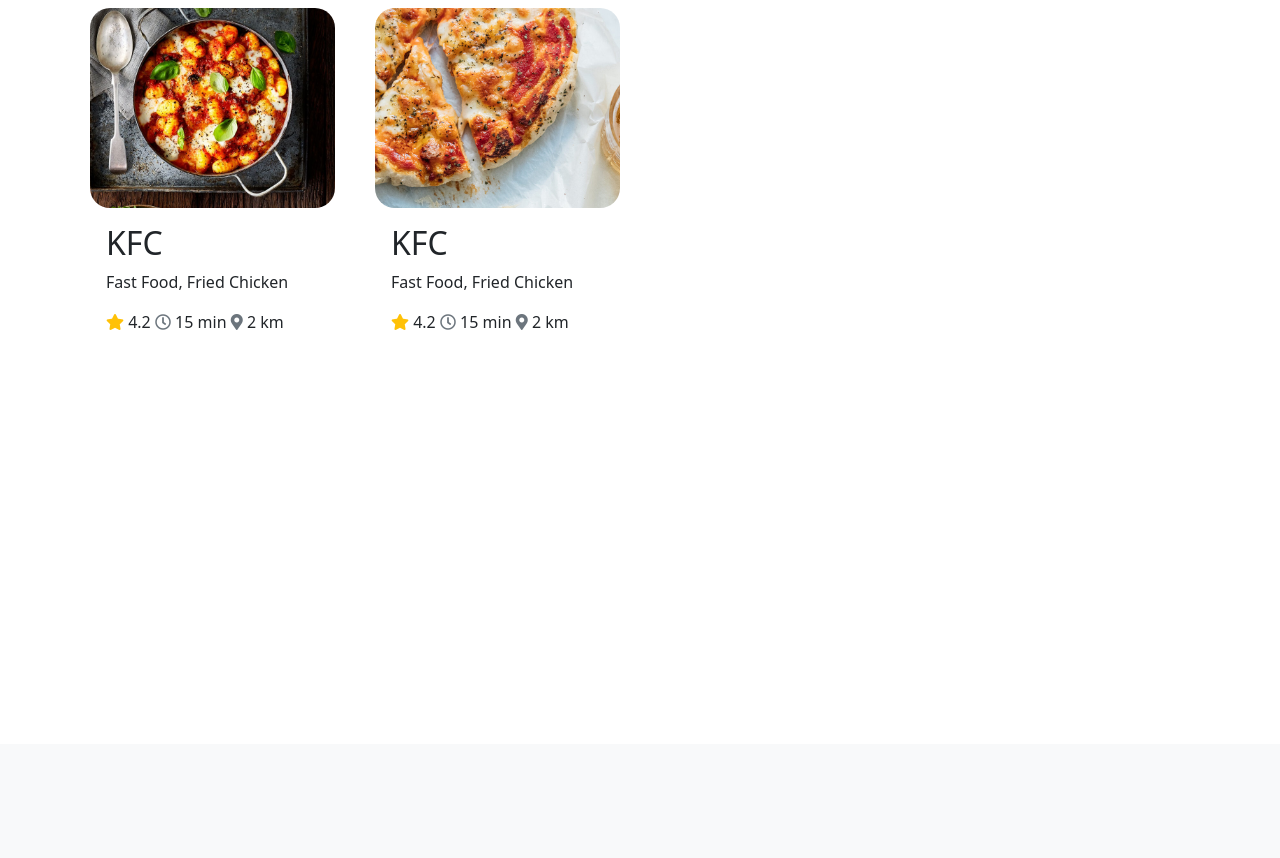
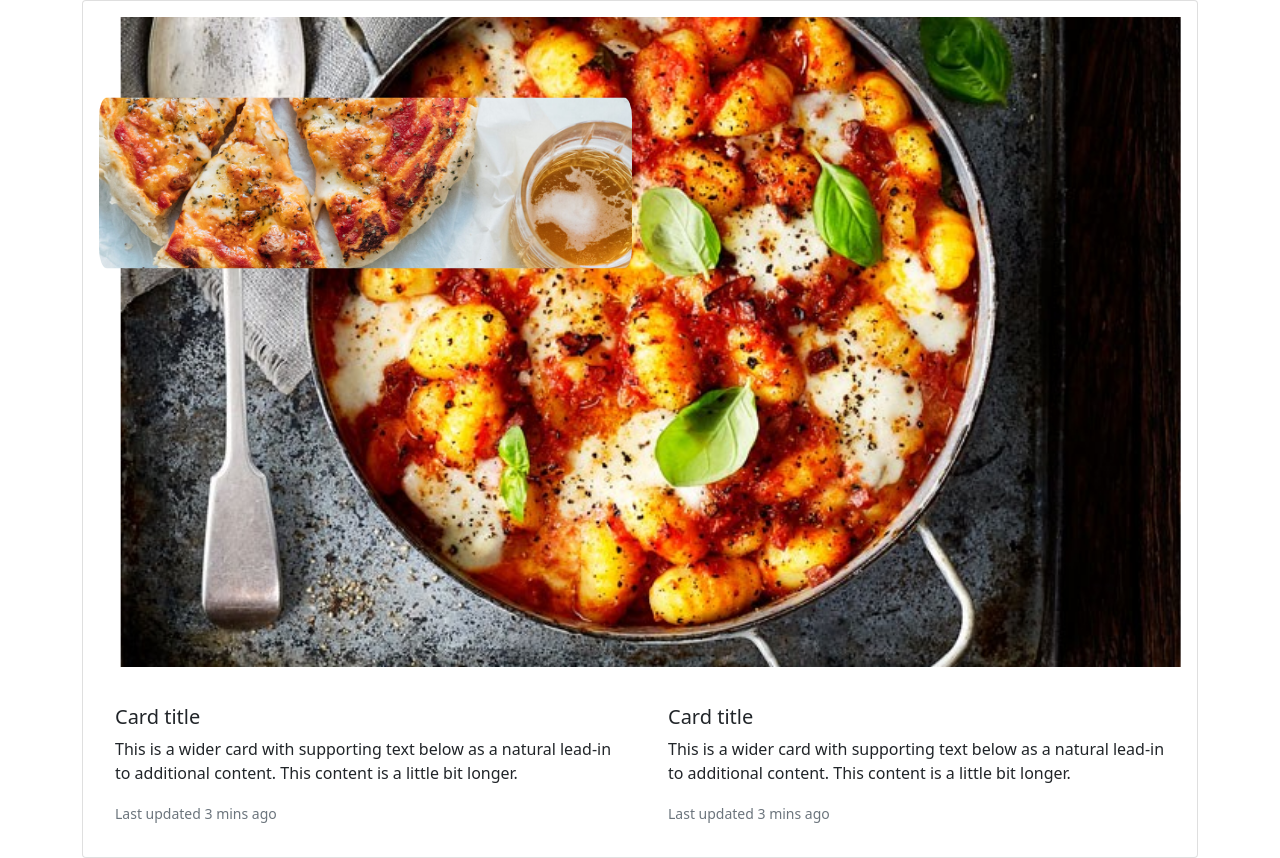
Before and after one commit to pete13232/DBProject, a Django app: page / in a window 1280 px wide. Shown: the part 56-914 px from the top of the page. Before the commit the page ends 386 px from the top, so only its background shows below. Run offline with Django 3.2, Linux system fonts and the light colour scheme.

Commit message:
"Queue Card"

```diff
--- a/myproject/app/static/CSS/style.css
+++ b/myproject/app/static/CSS/style.css
@@ -1,5 +1,16 @@
-img {
-  height: 200px !important;
+.imgBg {
+  width: 98%;
+  max-height: 672px;
   object-fit: cover;
-  border-radius: 20px !important;
+  transform: translate(2%, 0);
+  padding-bottom: 2%;
 }
+.imgCollab {
+  height: 20%;
+  width: 50%;
+  position: absolute;
+  object-fit: cover;
+  border-radius: 20px;
+  transform: translate(0%, 47%);
+
+}
--- /dev/null
+++ b/myproject/app/templates/queueCard.html
@@ -0,0 +1,31 @@
+{% load static %}
+{% comment %} <div class="row justify-content-center"> {% endcomment %}
+    <div class="card p-3" style="">
+        <div class="row">
+            <img src="{% static 'images/foodEx.jpg' %}" class="imgBg" alt="Responsive image">
+            <img src="{% static 'images/foodEx2.jpg' %}" class="imgCollab " alt="Responsive image">
+        </div>
+        <div class="row">
+            <div class="col-6">
+                <div class="card-body">
+                    <h5 class="card-title">Card title</h5>
+                    <p class="card-text">This is a wider card with supporting text below as a natural lead-in to
+                        additional
+                        content.
+                        This content is a little bit longer.</p>
+                    <p class="card-text"><small class="text-muted">Last updated 3 mins ago</small></p>
+                </div>
+            </div>
+            <div class="col-6">
+                <div class="card-body">
+                    <h5 class="card-title">Card title</h5>
+                    <p class="card-text">This is a wider card with supporting text below as a natural lead-in to
+                        additional
+                        content.
+                        This content is a little bit longer.</p>
+                    <p class="card-text"><small class="text-muted">Last updated 3 mins ago</small></p>
+                </div>
+            </div>
+        </div>
+    </div>
+    {% comment %} </div> {% endcomment %}
--- a/myproject/app/templates/test.html
+++ b/myproject/app/templates/test.html
@@ -1,4 +1,4 @@
 {% extends 'base.html' %}
 {% block content %}
-{% include 'card3Col.html' %}
+{% include 'queueCard.html' %}
 {% endblock  %}
--- a/myproject/app/urls.py
+++ b/myproject/app/urls.py
@@ -5,4 +5,5 @@ from . import views
 urlpatterns = [
     # path("", views.card3Col, name="card3Col"),
     path("", views.test, name="test"),
+    path("/queue", views.queueCard, name="queueCard"),
 ]
--- a/myproject/app/views.py
+++ b/myproject/app/views.py
@@ -8,3 +8,7 @@ def card3Col(request):
 def test(request):
 
     return render(request, "test.html")
+
+
+def queueCard(requset):
+    return render(request, "queueCard.html")
```
